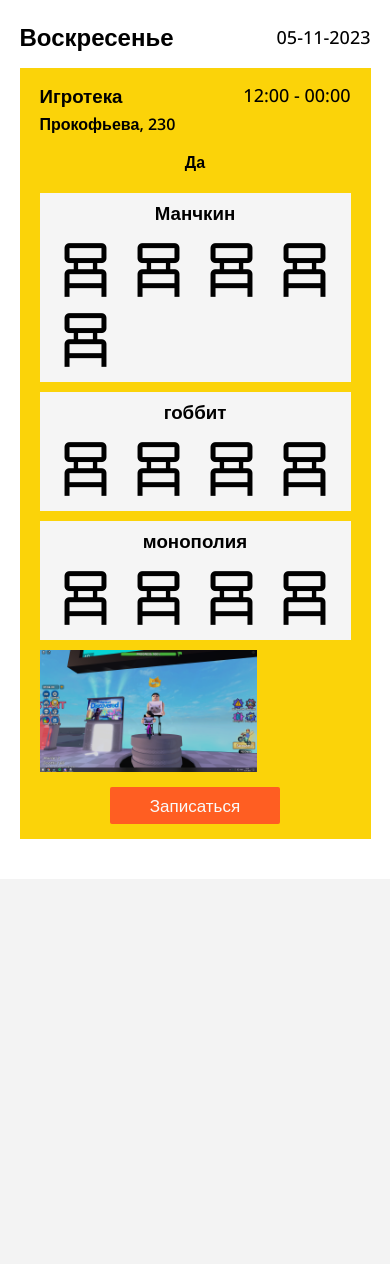
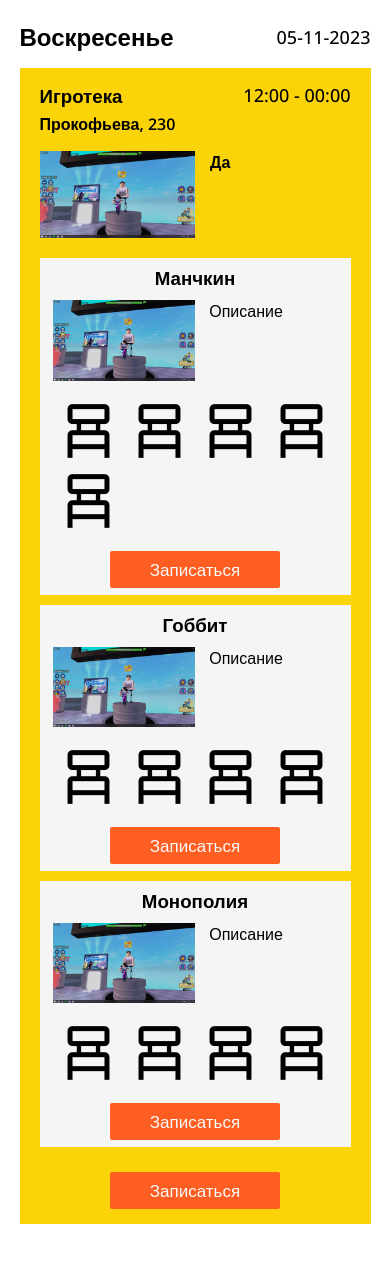
Before and after one commit to trixvlq/HobbyTown, a Django app: page / in a window 390 px wide. Shown: the part 129-1393 px from the top of the page. Before the commit the page ends 968 px from the top, so only its background shows below. Run offline with Django 4.2, Linux system fonts and the light colour scheme; data comes from the database, SQL or seed files in the repository; both versions use the stored data as it was after the commit.

Commit message:
ИСПРАВИЛ ШТУЧКИ ДИМАСА

```diff
--- a/HobbyTown/Hobby/templatetags/custom_filters.py
+++ b/HobbyTown/Hobby/templatetags/custom_filters.py
@@ -25,3 +25,12 @@ def empty_check(games):
         return True
     else:
         return False
+@register.filter
+def value(value):
+    result = ''
+    for i in str(value)[15:]:
+        if i not in '1234567890':
+            break
+        else:
+            result+=i
+    return result
--- a/HobbyTown/Hobby/views.py
+++ b/HobbyTown/Hobby/views.py
@@ -20,7 +20,7 @@ def send_mail(request, event_slug):
         event = Event.objects.get(slug=event_slug)
         name = request.POST.get('name')
         number = request.POST.get('number')
-        game_ids = request.POST.getlist('choices')
+        game_ids = request.POST.getlist('games')
         games = EventGame.objects.filter(id__in=game_ids)
         with transaction.atomic():
             for game in games:
--- a/HobbyTown/static/css/style.css
+++ b/HobbyTown/static/css/style.css
@@ -8,6 +8,10 @@
 
 p {
     font-weight: 500;
+}
+
+h1, h2, h3, h4, h5, h6, button {
+    text-transform: capitalize;
 }
 
 body {
@@ -46,6 +50,11 @@ main {
     padding: 2em 10%;
 }
 
+img {
+    max-width: 100%;
+    height: auto;
+}
+
 .cards {
     background-color: white;
     padding: 20px 2em;
@@ -82,25 +91,23 @@ main {
     font-weight: 600;
 }
 
-.card-info .card-body img {
-    max-width: 100%;
-    height: auto;
+.card-info .card-body .card-body-description {
+    display: grid;
+    grid-template-columns: 45% auto;
+    column-gap: 15px;
+    margin-bottom: 20px;
 }
 
-.card-info .card-body {
+.card-body .games {
     display: grid;
-    grid-template-columns: 55% 40%;
+    grid-template-columns: 48% 48%;
     justify-content: space-between;
-}
-
-.card-info .card-body p {
-    margin-bottom: 20px;
 }
 
 .game-info {
     background-color: whitesmoke;
     margin-bottom: 10px;
-    padding: 7px 8px;
+    padding: 7px 13px;
 }
 
 .game-info span {
@@ -117,10 +124,21 @@ main {
     margin-bottom: 10px;
 }
 
-.game-info > :not(:first-child) {
+.game-info .seats {
     display: grid;
     grid-auto-flow: column;
     justify-content: space-evenly;
+}
+
+.game-info .game-info-description {
+    display: grid;
+    grid-template-columns: 45% 50%;
+    justify-content: space-between;
+    margin-bottom: 15px;
+}
+
+.game-info .game-info-description p {
+    text-transform: capitalize;
 }
 
 button {
@@ -135,12 +153,6 @@ button {
     align-self: center;
     margin: 15px auto 0;
     cursor: pointer;
-}
-
-.right-card {
-    display: flex;
-    align-items: center;
-    justify-content: center;
 }
 
 .modal {
@@ -238,6 +250,7 @@ select option:checked {
     background-color: #FF5E22; /* Background color for selected options */
     color: white; /* Text color for selected options */
 }
+
 @media screen and (max-width: 1024px) {
     main {
         padding: 2em 4%;
@@ -245,6 +258,11 @@ select option:checked {
 
     .modal-content {
         width: 50%;
+    }
+
+    .game-info .seats {
+        grid-auto-flow:dense;
+        grid-template-columns: auto auto auto auto;
     }
 }
 
@@ -299,27 +317,6 @@ select option:checked {
         text-align: end;
     }
 
-    .card-info .card-body {
-        grid-template-columns: 100%;
-        justify-content: space-around;
-    }
-
-    .right-card {
-        grid-row: 1;
-    }
-
-    .left-card {
-        text-align: center;
-    }
-
-    .left-card p {
-        font-weight: 600;
-    }
-
-    .card-info .card-body img {
-        max-width: 70%;
-    }
-
     button {
         padding: 7px 40px;
     }
@@ -330,7 +327,11 @@ select option:checked {
         justify-content: space-between;
     }
 
-    .game-info > :not(:first-child) {
+    .card-info .card-body .card-body-description {
+        grid-template-columns: 50% auto;
+    }
+
+    .game-info .seats {
         grid-template-columns: auto auto auto auto;
     }
 
@@ -351,16 +352,47 @@ select option:checked {
         font-size: 15px;
     }
 
-    @media screen and (max-width: 430px) {
-        .game-info > :not(:first-child) {
+    @media screen and (max-width: 650px) {
+        .game-info .seats {
+            grid-template-columns: auto auto auto;
+        }
+    }
+
+    @media screen and (max-width: 500px) {
+        .card-body .games {
+            grid-template-columns: auto;
+        }
+
+        .game-info .game-info-description {
+            grid-template-columns: 50% 45%;
+        }
+
+        .game-info .seats {
             grid-template-columns: auto auto auto auto;
-            grid-auto-flow: row;
+        }
+    }
+
+    @media screen and (max-width: 425px) {
+        .card-body .games {
+            justify-content: space-around;
         }
     }
 
     @media screen and (max-width: 320px) {
-        .game-info > :not(:first-child) {
+        .card-body .games {
+            grid-template-columns: 100%;
+        }
+
+        .game-info .seats {
             grid-template-columns: auto auto auto;
+        }
+
+        .game-info .game-info-description {
+            grid-template-columns: 45% 50%;
+        }
+
+        .game-info .game-info-description p {
+            font-size: 14px;
         }
     }
 }
--- a/HobbyTown/templates/base.html
+++ b/HobbyTown/templates/base.html
@@ -1,12 +1,17 @@
 {% load static %}
 <!DOCTYPE html>
-<html lang="en"><head>
+<html lang="en">
+
+<head>
     <meta charset="UTF-8">
     <meta name="viewport" content="width=device-width, initial-scale=1.0">
     <title>{% block title %}{% endblock %}</title>
     {% block css %}{% endblock %}
     <link rel="icon" href="{% static 'media/icon.png' %}">
-    <link href="https://fonts.googleapis.com/css2?family=Material+Symbols+Outlined:opsz,wght,FILL,GRAD@20..48,100..700,0..1,-50..200" rel="stylesheet">
+    <link
+        href="https://fonts.googleapis.com/css2?family=Material+Symbols+Outlined:opsz,wght,FILL,GRAD@20..48,100..700,0..1,-50..200"
+        rel="stylesheet">
+    <script src="{% static 'js/script.js' %}"></script>
 </head>
 
 <body>
@@ -25,7 +30,7 @@
         </div>
     </header>
     <main>
-{% block content %}
-{% endblock %}
-<script src="{% static 'js/script.js' %}"></script>
+        {% block content %}
+        {% endblock %}
     </main>
+</body>
--- a/HobbyTown/templates/index.html
+++ b/HobbyTown/templates/index.html
@@ -22,21 +22,27 @@
                 <p>{{ event.address }}</p>
             </div>
             <div class="card-body">
-                <div class="left-card">
-                    <p>{{ event.description }}</p>
+                <div class="card-body-description">
+                    <img src="{{ event.image }}">
+                    <h4>{{ event.description }}</h4>
+                </div>
                 <div class="games">
                     {% for game in games %}
                     {% if game.event == event %}
                     <div class="game-info">
                         <h3>{{ game.game.title }}</h3>
+                        <div class="game-info-description">
+                            <img src="{{ event.image }}"> <!--Как пример взял одну и ту же фотку-->
+                            <p>описание</p>
+                        </div>
                         <div class="seats">
                             {% if game.players == 0%}
                             <p>Места закончились</p>
                             {% else %}
                             {% load custom_filters %}
                             {% for sit in game.current|custom_range %}
-                                <span class="material-symbols-outlined"
-                                      style="font-variation-settings: 'FILL' 1;" title="Занято">
+                            <span class="material-symbols-outlined" style="font-variation-settings: 'FILL' 1;"
+                                title="Занято">
                                 chair_alt
                             </span>
                             {% endfor %}
@@ -48,17 +54,15 @@
                             {% endfor %}
                             {% endif %}
                         </div>
+                        <button>Записаться</button>
                     </div>
                     {% endif %}
                     {% endfor %}
                 </div>
-                </div>
-                <img src="{{ event.image }}">
                 <button class="openModalBtn" data-event-title="{{ event.title }}">Записаться</button>
             </div>
             {% for form in forms%}
             {% if form.instance == event%}
-
             <div class="modal" id="modal_{{ event.id }}">
                 <div class="modal-content">
                     <div class="modal-top">
@@ -76,13 +80,16 @@
                             {{ form.number }}
                             <fieldset>
                                 <legend>Выберите игротеки</legend>
-                                {% for i in form.games %}
+                                {% for game in form.games %}
                                 <div>
-                                    <input type="checkbox" id="game1" name="games" >
-                                    <label for="game1">{{ i }}</label>
+                                    <input type="checkbox" name="games" value="{{game|value}}">
+                                    {{ game }}
                                 </div>
                                 {% endfor %}
                             </fieldset>
+                            <div class="modal-bottom">
+                                <button type="submit">Отправить</button>
+                            </div>
                             {% if event.price != 0 %}
                             <p>Цена:{{ event.price }}</p>
                             {% endif %}
@@ -91,16 +98,12 @@
                         <p>Свободных мест не осталось :P</p>
                         {% endif %}
                     </div>
-                    <div class="modal-bottom">
-                        <button type="submit">Отправить</button>
-                    </div>
 
                 </div>
             </div>
             {% endif %}
             {% endfor%}
         </div>
-
         {% endif %}
         {% endfor %}
     </div>
```
Also changed, not shown: HobbyTown/db.sqlite3, HobbyTown/photos/2023/11/04/Снимок_экрана_21.png (added). Lines whose indentation alone changed are shown as unchanged.
